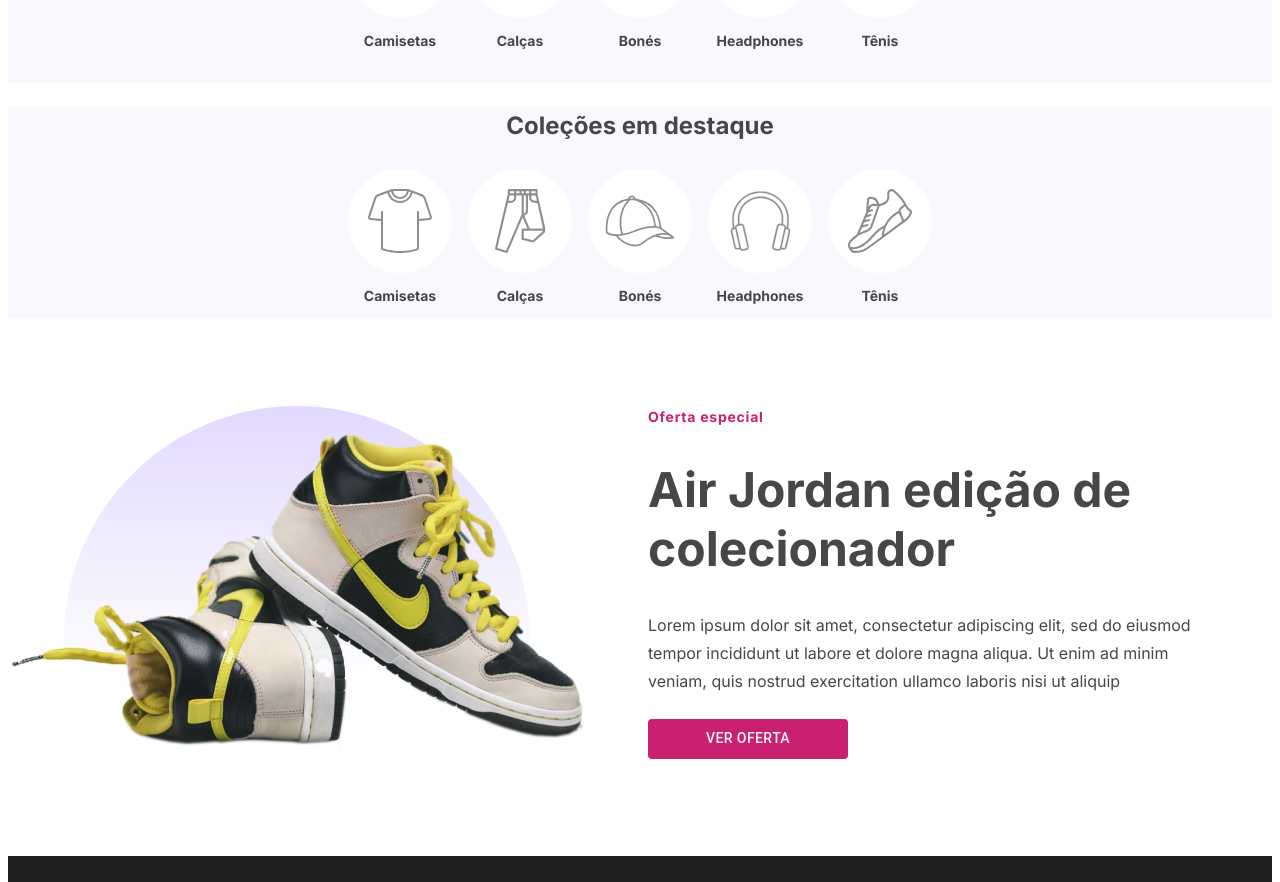
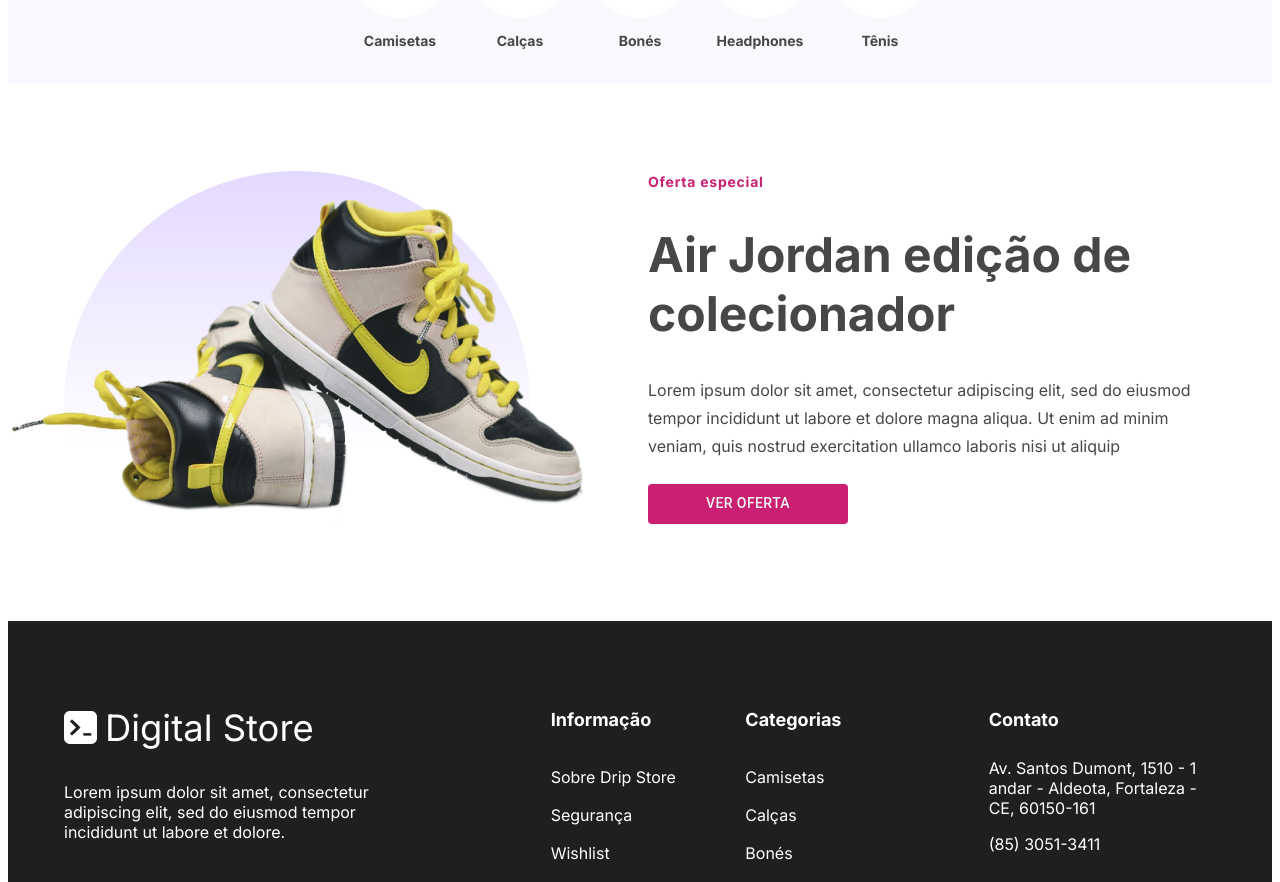
Before and after one commit to Samkuran/ProjetoFinalSoudev, a React (Create React App) app: page / in a window 1280 px wide. Shown: the part 1597-2479 px from the top of the page. Built offline with nearby package versions, Linux system fonts and the light colour scheme.

Commit message:
atualização

```diff
--- a/src/components/ColecoesDestaqueIcones/styles.css
+++ b/src/components/ColecoesDestaqueIcones/styles.css
@@ -1,15 +1,15 @@
-.bg{
-    background-color:  #F9F8FE ;
+.bg {
+    background-color: #F9F8FE;
 }
 
-.bg p{
+.bg p {
     text-align: center;
     font-weight: 700;
     font-size: 14px;
     color: #474747;
 }
 
-.bg h3{
+.bg h3 {
     text-align: center;
     font-style: normal;
     font-weight: 700;
@@ -17,3 +17,7 @@
     line-height: 38px;
     color: #474747;
 }
+
+h3 {
+    text-align: start;
+}
--- a/src/pages/Home/index.js
+++ b/src/pages/Home/index.js
@@ -15,7 +15,6 @@
             <Menu />
             <Carousel />
             <ColecoesDestaque />
-            <ColecoesDestaqueIcones/>
             <OfertaDestaque/>
             <Footer/>
         </>
```
